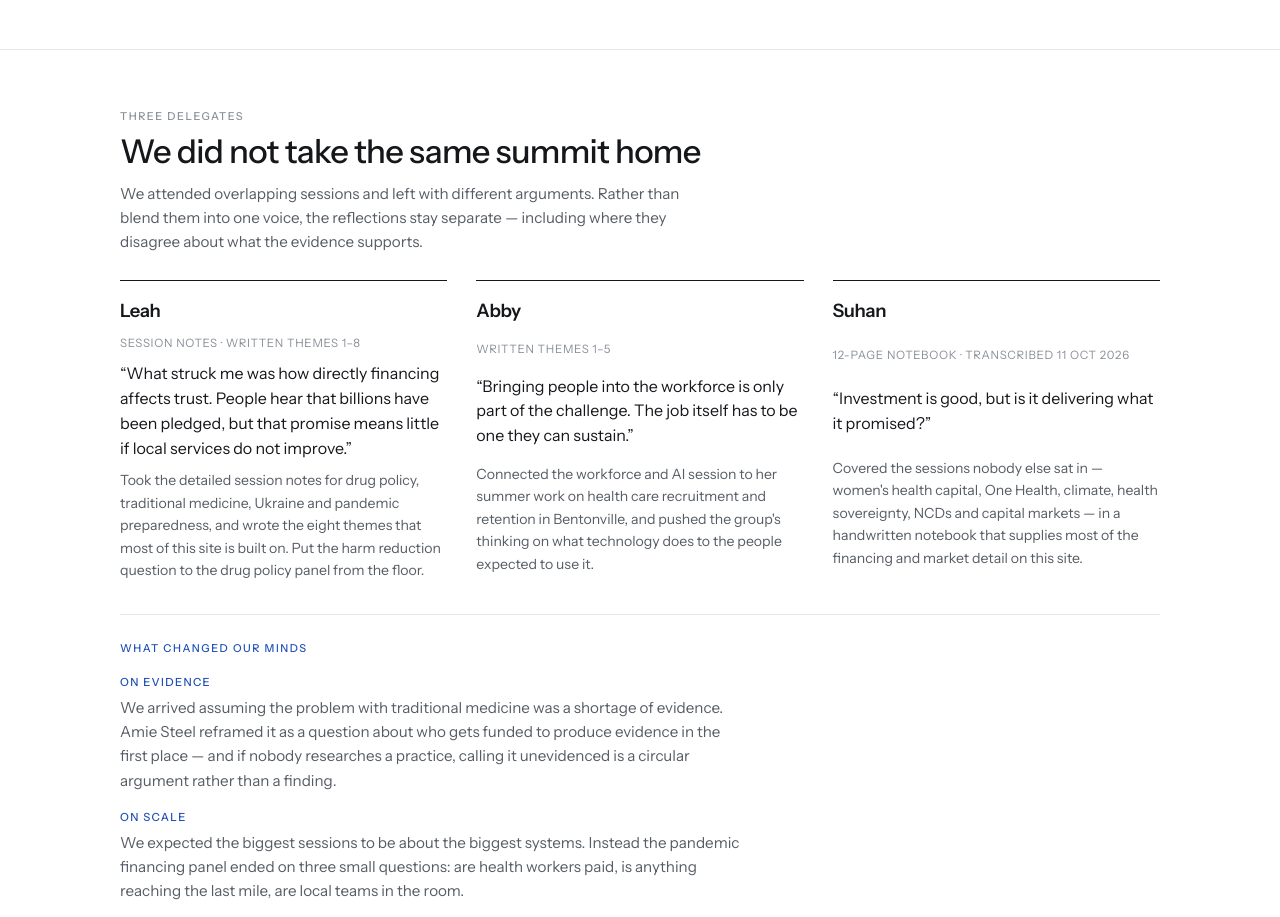
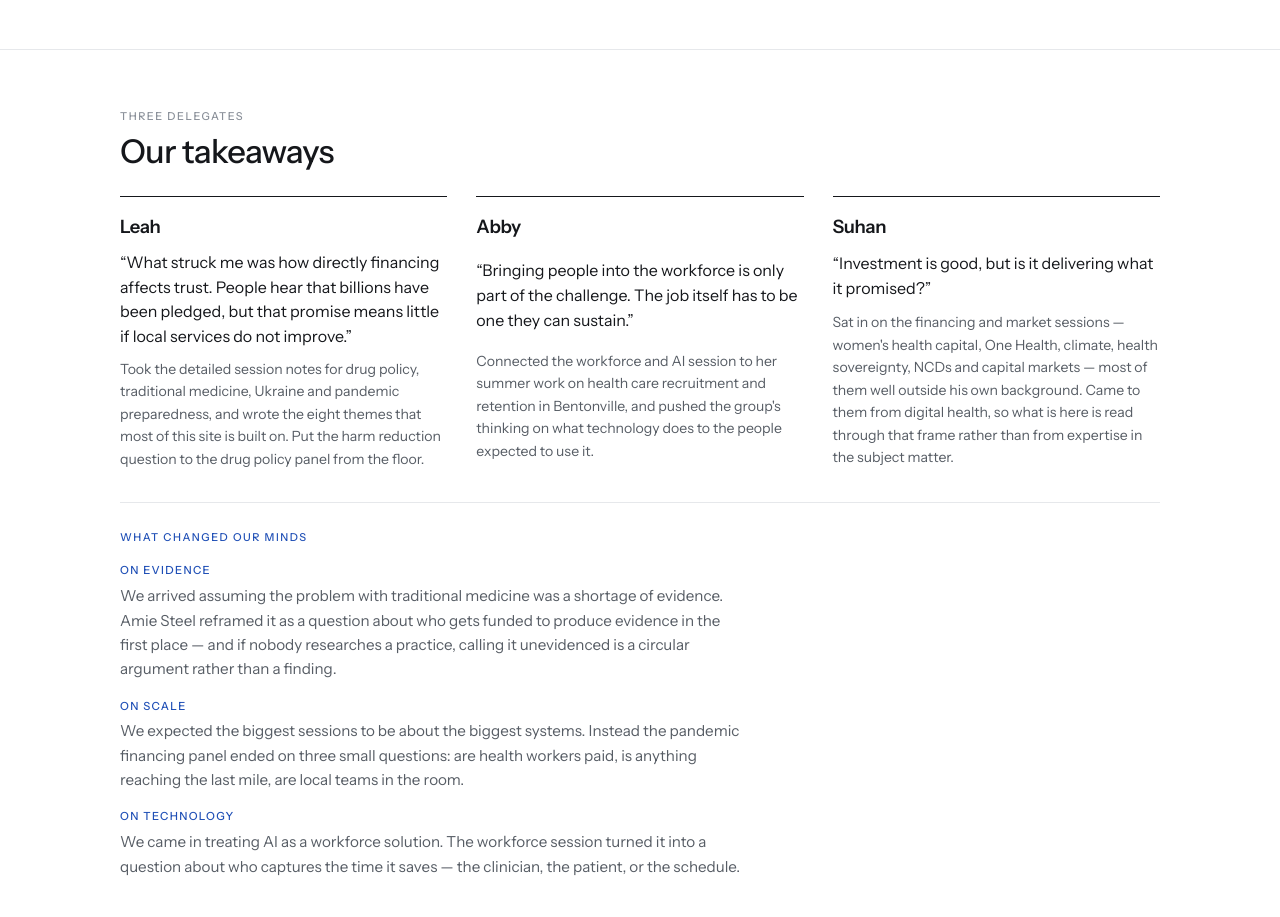
Before and after one commit to sasaigoli05/whs-berlin-2026, a plain HTML site: page docs/index.html in a window 1280 px wide. Shown: the part 3760-4677 px from the top of the page. Drawn offline with Linux system fonts and the light colour scheme.

Commit message:
Simplify the takeaways section
Rename the heading to "Our takeaways", drop the standfirst and the source
line under each name, and reframe Suhan's note around reading unfamiliar
sessions through a digital health lens.

Co-Authored-By: Claude Opus 5 <noreply@anthropic.com>

```diff
--- a/docs/index.html
+++ b/docs/index.html
@@ -194,7 +194,6 @@ details.card h3{font-size:1.08rem;letter-spacing:-0.02em;max-width:36ch}
 @media(min-width:800px){.vgrid{grid-template-columns:repeat(3,1fr);gap:1.8rem}}
 .v{display:grid;gap:.55rem;min-width:0;border-top:1px solid var(--ink);padding-top:.9rem}
 .v .vn{font-size:1.15rem;font-weight:600;letter-spacing:-0.02em}
-.v .vr{font-size:.72rem;letter-spacing:.06em;text-transform:uppercase;color:var(--ink-3)}
 .v .vq{font-size:1rem;line-height:1.55;color:var(--ink)}
 .v .vs{font-size:.88rem;color:var(--ink-2)}
 .changed{display:grid;gap:1rem;margin-top:2rem;padding-top:1.6rem;border-top:1px solid var(--line)}
@@ -276,8 +275,7 @@ footer{border-top:1px solid var(--line);background:var(--bg-2)}
 <section class="band" id="voices">
   <div class="wrap voices">
     <div class="lab">Three delegates</div>
-    <h2 style="font-size:clamp(1.5rem,3vw,2.05rem);margin-top:.5rem">We did not take the same summit home</h2>
-    <p style="color:var(--ink-2);max-width:58ch;margin-top:.7rem;font-size:.95rem">We attended overlapping sessions and left with different arguments. Rather than blend them into one voice, the reflections stay separate &mdash; including where they disagree about what the evidence supports.</p>
+    <h2 style="font-size:clamp(1.5rem,3vw,2.05rem);margin-top:.5rem">Our takeaways</h2>
     <div class="vgrid" id="vgrid"></div>
     <div class="changed">
       <div class="lab" style="color:var(--accent)">What changed our minds</div>
@@ -679,7 +677,7 @@ const VOICES = [
  {n:"Abby", r:"Written themes 1–5", q:"Bringing people into the workforce is only part of the challenge. The job itself has to be one they can sustain.",
   s:"Connected the workforce and AI session to her summer work on health care recruitment and retention in Bentonville, and pushed the group's thinking on what technology does to the people expected to use it."},
  {n:"Suhan", r:"12-page notebook · transcribed 11 Oct 2026", q:"Investment is good, but is it delivering what it promised?",
-  s:"Covered the sessions nobody else sat in — women's health capital, One Health, climate, health sovereignty, NCDs and capital markets — in a handwritten notebook that supplies most of the financing and market detail on this site."}
+  s:"Sat in on the financing and market sessions — women's health capital, One Health, climate, health sovereignty, NCDs and capital markets — most of them well outside his own background. Came to them from digital health, so what is here is read through that frame rather than from expertise in the subject matter."}
 ];
 
 const MAPLAB={"s-women":"Women's health","s-climate":"Lower-carbon care","s-pandemic1":"Pandemic financing","s-sovereignty":"Health sovereignty","s-tradmed":"Traditional medicine"};
@@ -827,7 +825,7 @@ document.addEventListener("click",e=>{
 
 /* ---------- voices + status ---------- */
 document.getElementById("vgrid").innerHTML=VOICES.map(v=>`
- <div class="v"><div class="vn">${v.n}</div><div class="vr">${v.r}</div>
+ <div class="v"><div class="vn">${v.n}</div>
  <div class="vq">&ldquo;${v.q}&rdquo;</div><div class="vs">${v.s}</div></div>`).join("");
 
 
```
Also changed, not shown: index.html (+3 -5 lines).
